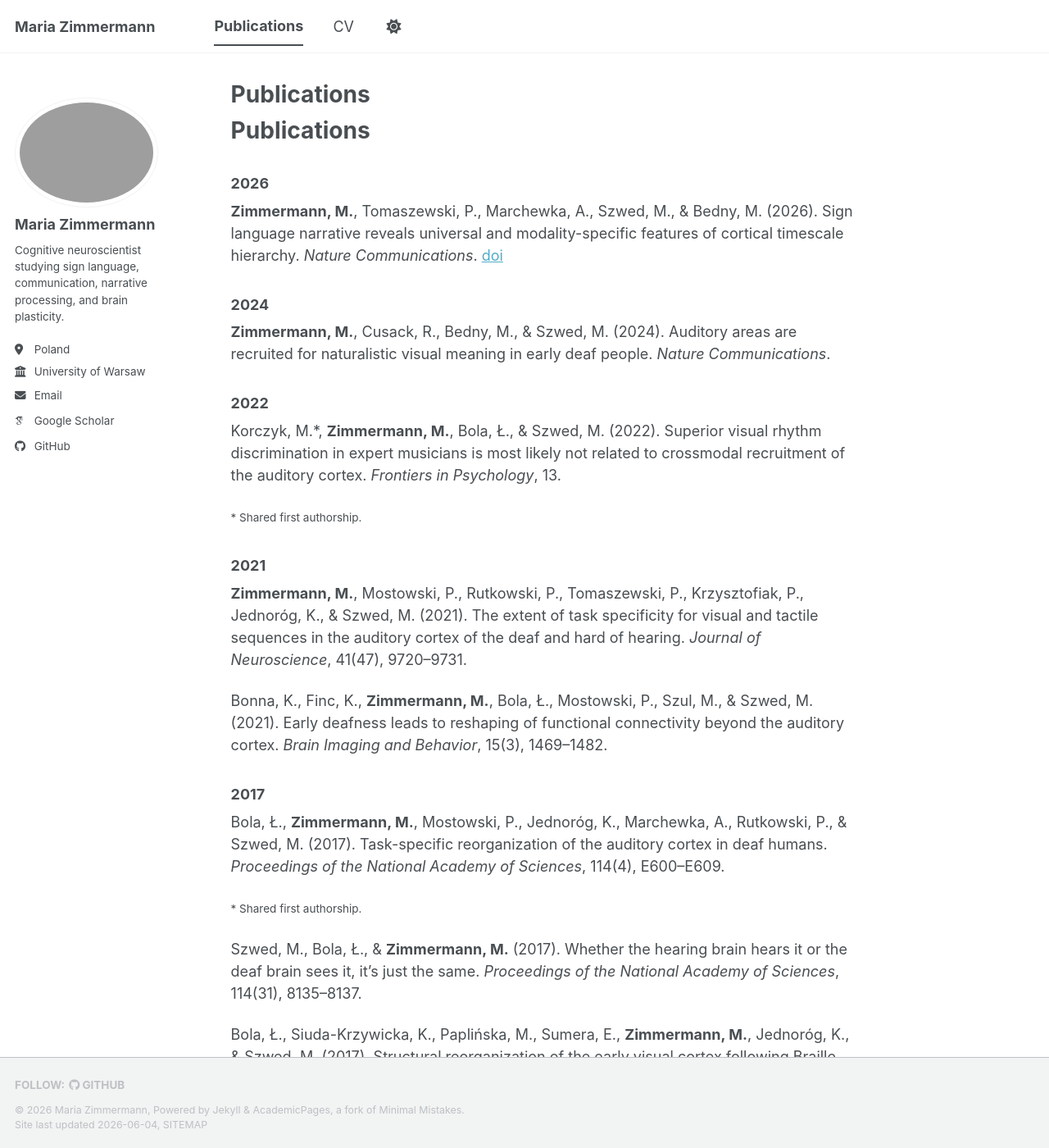
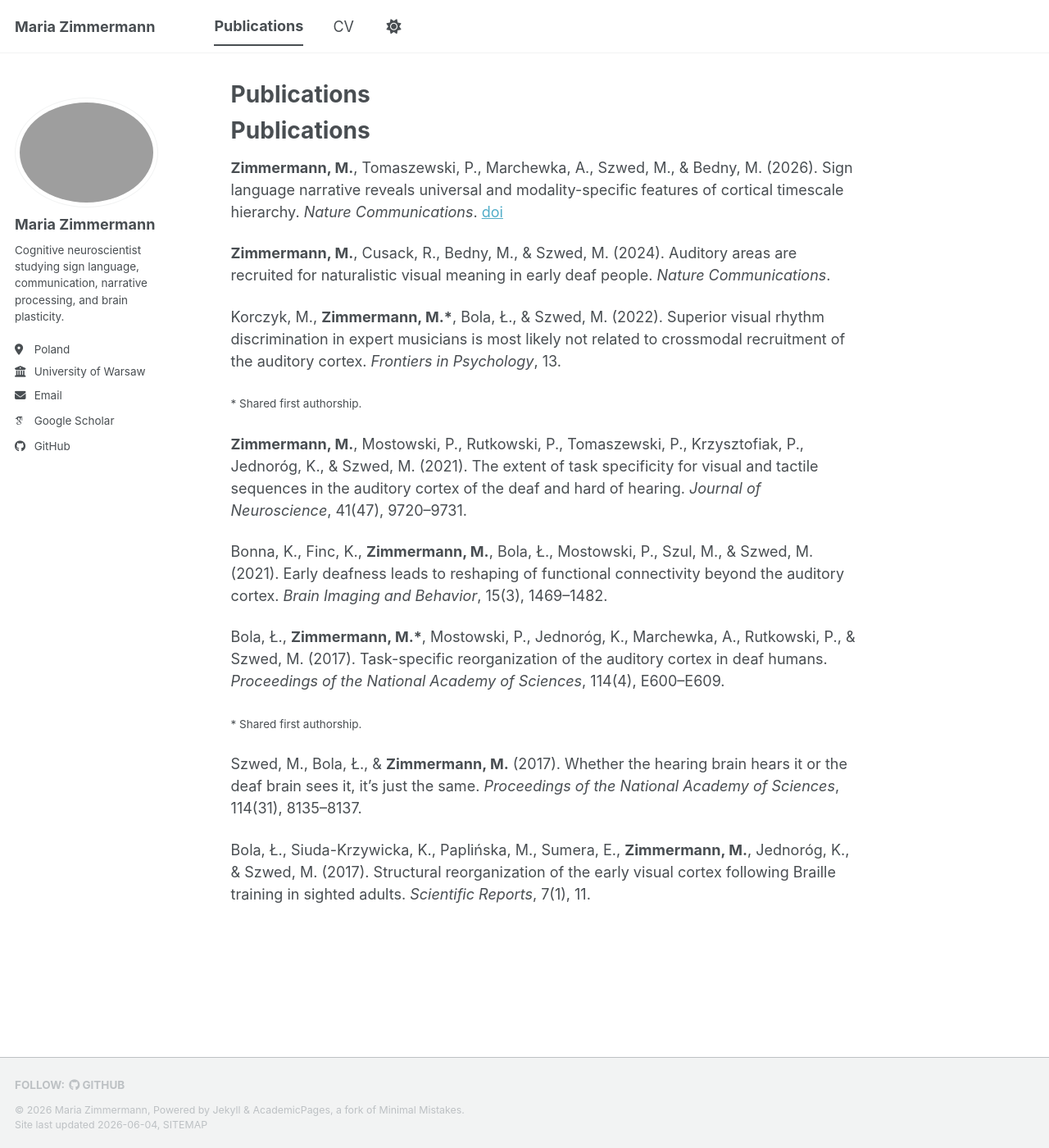
Before and after one commit to MariaZofiaZimmermann/mariazofiazimmermann.github.io, a Jekyll site: the page built from _pages/publications.html, in a window 1280 px wide and 1400 px high. Shown: the whole window at 82% size. Built offline with Jekyll 4.4.1, drawn with Linux system fonts in a browser that asks for light colours; some web fonts are replaced; a script bundle is joined from its source files by our own code; library files that are not in the unit come from our copies.

Commit message:
Update publications.html

```diff
--- a/_pages/publications.html
+++ b/_pages/publications.html
@@ -7,7 +7,6 @@ author_profile: true
 
 <h1>Publications</h1>
 
-<h3>2026</h3>
 
 <p>
 <strong>Zimmermann, M.</strong>, Tomaszewski, P., Marchewka, A., Szwed, M., &amp; Bedny, M. (2026).
@@ -16,25 +15,20 @@ Sign language narrative reveals universal and modality-specific features of cort
 <a href="https://doi.org/10.1038/s41467-026-73895-3">doi</a>
 </p>
 
-<h3>2024</h3>
-
 <p>
 <strong>Zimmermann, M.</strong>, Cusack, R., Bedny, M., &amp; Szwed, M. (2024).
 Auditory areas are recruited for naturalistic visual meaning in early deaf people.
 <em>Nature Communications</em>.
 </p>
 
-<h3>2022</h3>
-
 <p>
-Korczyk, M.*, <strong>Zimmermann, M.</strong>, Bola, Ł., &amp; Szwed, M. (2022).
+Korczyk, M., <strong>Zimmermann, M.*</strong>, Bola, Ł., &amp; Szwed, M. (2022).
 Superior visual rhythm discrimination in expert musicians is most likely not related to crossmodal recruitment of the auditory cortex.
 <em>Frontiers in Psychology</em>, 13.
 </p>
 
 <p><small>* Shared first authorship.</small></p>
 
-<h3>2021</h3>
 
 <p>
 <strong>Zimmermann, M.</strong>, Mostowski, P., Rutkowski, P., Tomaszewski, P., Krzysztofiak, P., Jednoróg, K., &amp; Szwed, M. (2021).
@@ -48,10 +42,8 @@ Early deafness leads to reshaping of functional connectivity beyond the auditory
 <em>Brain Imaging and Behavior</em>, 15(3), 1469–1482.
 </p>
 
-<h3>2017</h3>
-
 <p>
-Bola, Ł., <strong>Zimmermann, M.</strong>, Mostowski, P., Jednoróg, K., Marchewka, A., Rutkowski, P., &amp; Szwed, M. (2017).
+Bola, Ł., <strong>Zimmermann, M.*</strong>, Mostowski, P., Jednoróg, K., Marchewka, A., Rutkowski, P., &amp; Szwed, M. (2017).
 Task-specific reorganization of the auditory cortex in deaf humans.
 <em>Proceedings of the National Academy of Sciences</em>, 114(4), E600–E609.
 </p>
```
